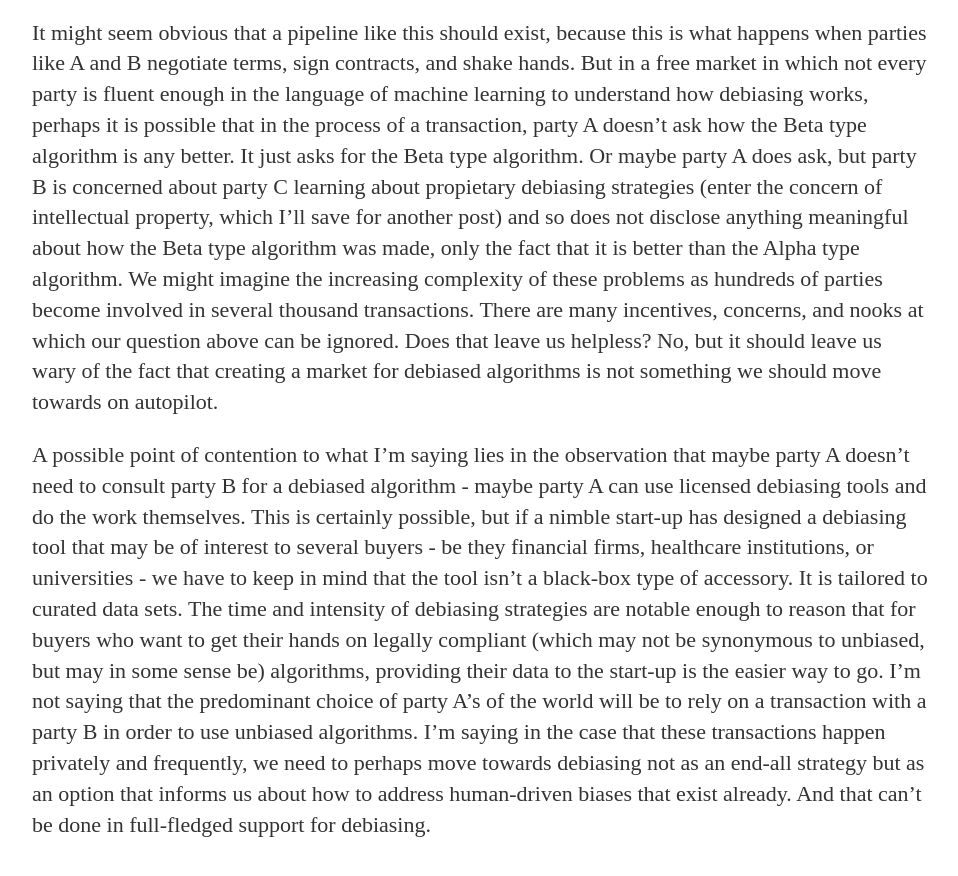
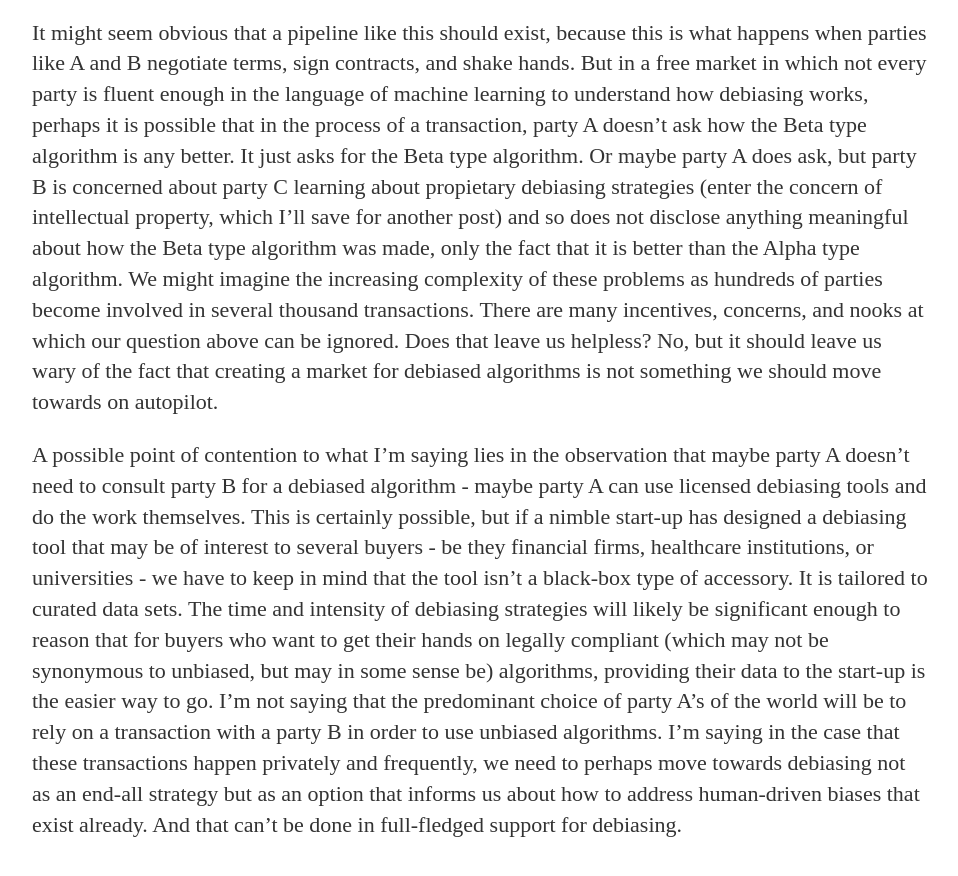
Before and after one commit to acontrac/acontrac.github.io, a Jekyll site: the page built from _posts/2020-07-22-An-Argument-Against-Debiasing-on-Autopilot-Mode.md, in a window 1280 px wide and 900 px high, scrolled down 1949 px. Shown: the top 876 px of the window, without its empty margins (160-1118 px from the left). Built offline with Jekyll 4.4.1, drawn with Linux system fonts in a browser that asks for light colours.

Commit message:
Update 2020-07-22-An-Argument-Against-Debiasing-on-Autopilot-Mode.md

```diff
--- a/_posts/2020-07-22-An-Argument-Against-Debiasing-on-Autopilot-Mode.md
+++ b/_posts/2020-07-22-An-Argument-Against-Debiasing-on-Autopilot-Mode.md
@@ -20,4 +20,4 @@
 
 It might seem obvious that a pipeline like this should exist, because this is what happens when parties like A and B negotiate terms, sign contracts, and shake hands. But in a free market in which not every party is fluent enough in the language of machine learning to understand how debiasing works, perhaps it is possible that in the process of a transaction, party A doesn't ask how the Beta type algorithm is any better. It just asks for the Beta type algorithm. Or maybe party A does ask, but party B is concerned about party C learning about propietary debiasing strategies (enter the concern of intellectual property, which I'll save for another post) and so does not disclose anything meaningful about how the Beta type algorithm was made, only the fact that it is better than the Alpha type algorithm. We might imagine the increasing complexity of these problems as hundreds of parties become involved in several thousand transactions. There are many incentives, concerns, and nooks at which our question above can be ignored. Does that leave us helpless? No, but it should leave us wary of the fact that creating a market for debiased algorithms is not something we should move towards on autopilot.
 
-A possible point of contention to what I'm saying lies in the observation that maybe party A doesn't need to consult party B for a debiased algorithm - maybe party A can use licensed debiasing tools and do the work themselves. This is certainly possible, but if a nimble start-up has designed a debiasing tool that may be of interest to several buyers - be they financial firms, healthcare institutions, or universities - we have to keep in mind that the tool isn't a black-box type of accessory. It is tailored to curated data sets. The time and intensity of debiasing strategies are notable enough to reason that for buyers who want to get their hands on legally compliant (which may not be synonymous to unbiased, but may in some sense be) algorithms, providing their data to the start-up is the easier way to go. I'm not saying that the predominant choice of party A's of the world will be to rely on a transaction with a party B in order to use unbiased algorithms. I'm saying in the case that these transactions happen privately and frequently, we need to perhaps move towards debiasing not as an end-all strategy but as an option that informs us about how to address human-driven biases that exist already. And that can't be done in full-fledged support for debiasing.
+A possible point of contention to what I'm saying lies in the observation that maybe party A doesn't need to consult party B for a debiased algorithm - maybe party A can use licensed debiasing tools and do the work themselves. This is certainly possible, but if a nimble start-up has designed a debiasing tool that may be of interest to several buyers - be they financial firms, healthcare institutions, or universities - we have to keep in mind that the tool isn't a black-box type of accessory. It is tailored to curated data sets. The time and intensity of debiasing strategies will likely be significant enough to reason that for buyers who want to get their hands on legally compliant (which may not be synonymous to unbiased, but may in some sense be) algorithms, providing their data to the start-up is the easier way to go. I'm not saying that the predominant choice of party A's of the world will be to rely on a transaction with a party B in order to use unbiased algorithms. I'm saying in the case that these transactions happen privately and frequently, we need to perhaps move towards debiasing not as an end-all strategy but as an option that informs us about how to address human-driven biases that exist already. And that can't be done in full-fledged support for debiasing.
```
